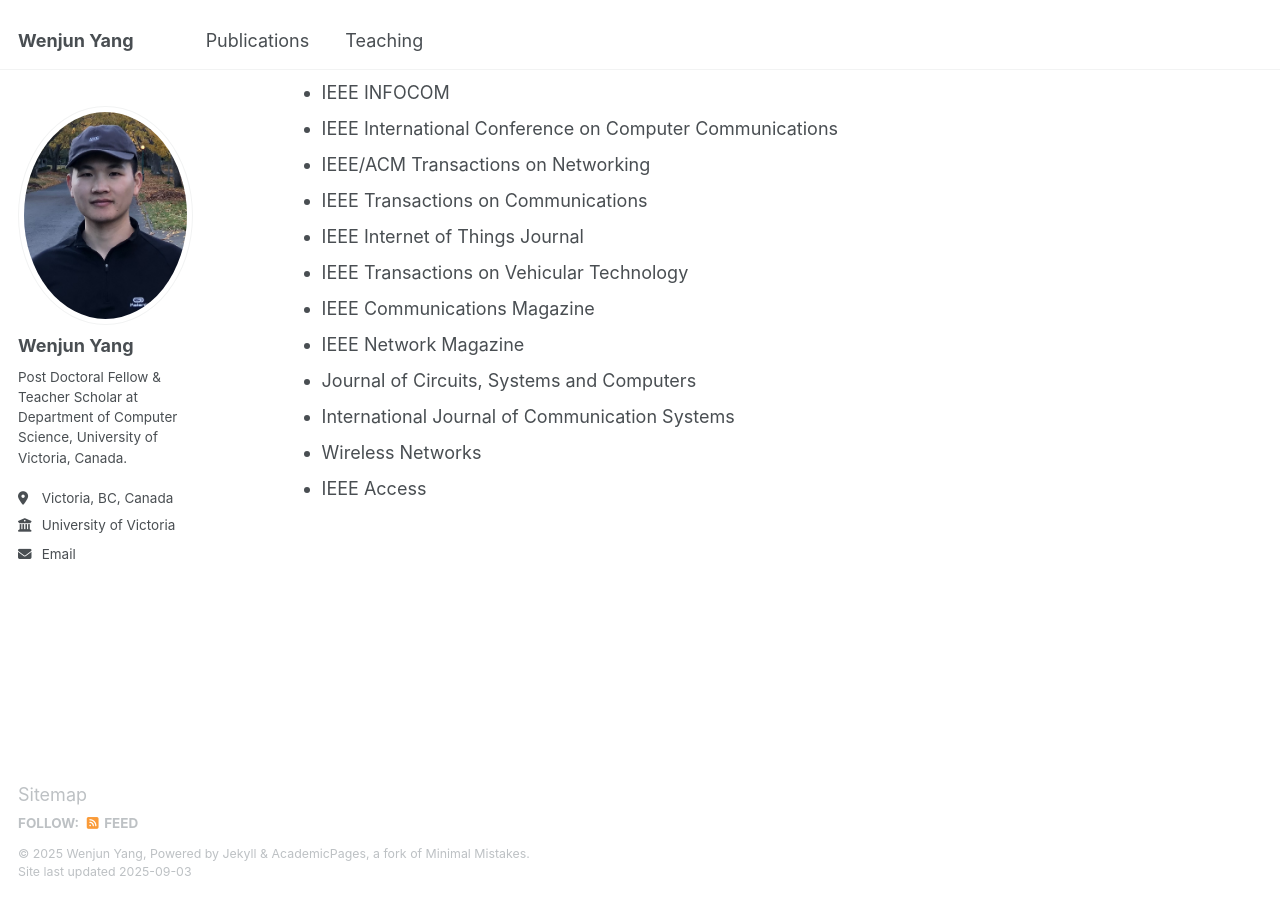
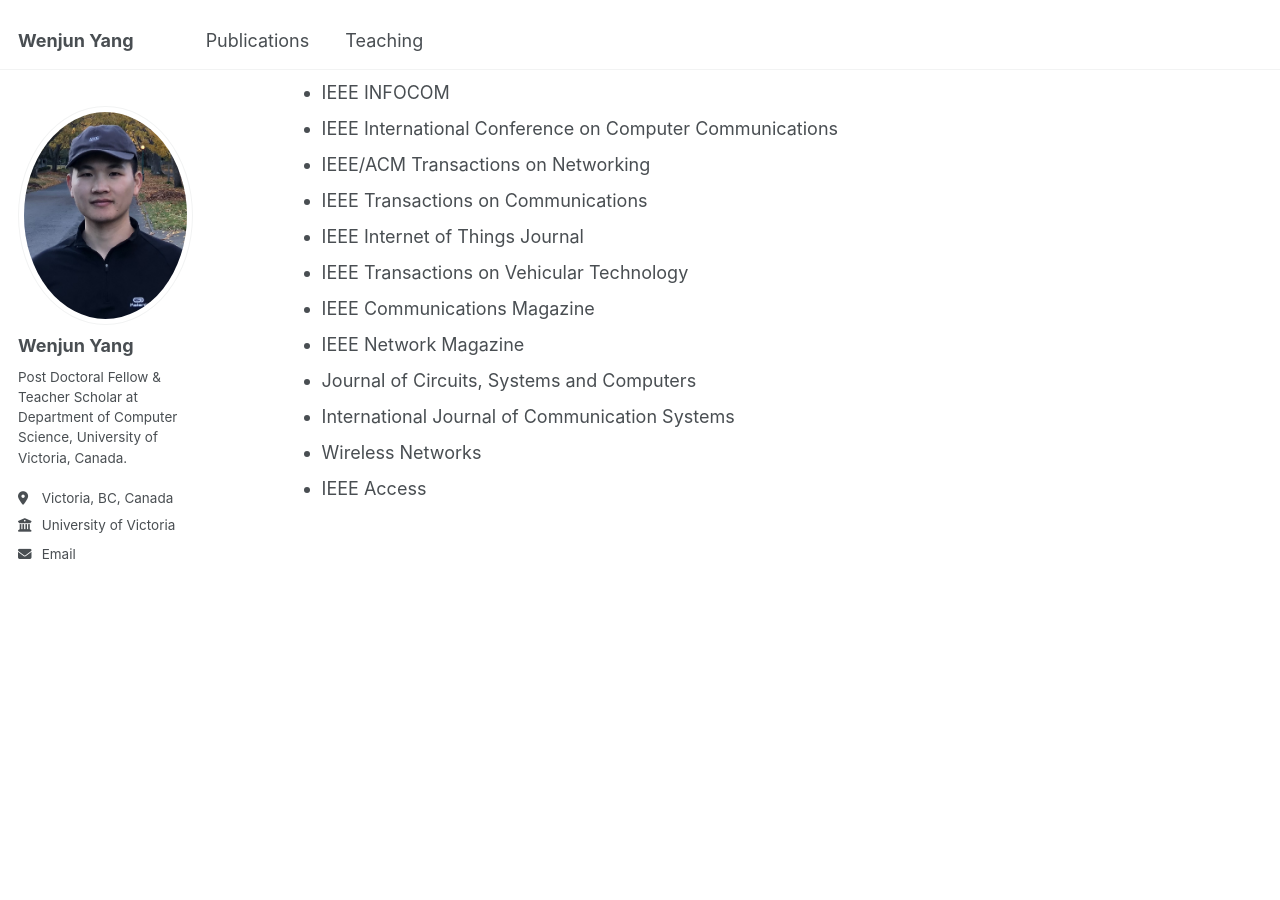
Before and after one commit to wenjun-y/wenjun-y.github.io, a Jekyll site: the page built from _pages/about.md, in a window 1280 px wide and 900 px high, scrolled down 2323 px. Built offline with Jekyll 4.4.1, drawn with Linux system fonts in a browser that asks for light colours; after the commit the page ends 3122 px from its top, so only the background shows below that.

Commit message:
footer removal

```diff
--- a/_includes/footer.html
+++ b/_includes/footer.html
@@ -1,7 +1,7 @@
 {% include base_path %}
 
 {% if site.author.github or site.author.bitbucket or site.atom_feed.hide != true %}
-<div class="page__footer-follow">
+<!-- <div class="page__footer-follow">
   <ul class="social-icons">
     {% if site.data.ui-text[site.locale].follow_label %}
       <li><strong>{{ site.data.ui-text[site.locale].follow_label }}</strong></li>
@@ -17,9 +17,9 @@
     {% endif %}
   </ul>
 </div>
-{% endif %}
+{% endif %} -->
 
-<div class="page__footer-copyright">
+<!-- <div class="page__footer-copyright">
   &copy; {{ site.time | date: '%Y' }} {{ site.name | default: site.title }}, {{ site.data.ui-text[site.locale].powered_by | default: "Powered by" }} <a href="http://jekyllrb.com" rel="nofollow">Jekyll</a> &amp; <a href="https://github.com/academicpages/academicpages.github.io">AcademicPages</a>, a fork of <a href="https://mademistakes.com/work/minimal-mistakes-jekyll-theme/" rel="nofollow">Minimal Mistakes</a>.<br />
   Site last updated {{ "now" | date: '%Y-%m-%d' %}}
-</div>
+</div> -->
--- a/_includes/footer/custom.html
+++ b/_includes/footer/custom.html
@@ -1,3 +1,3 @@
 <!-- start custom footer snippets -->
-<a href="/sitemap/">Sitemap</a>
+<!-- <a href="/sitemap/">Sitemap</a> -->
 <!-- end custom footer snippets -->
```
